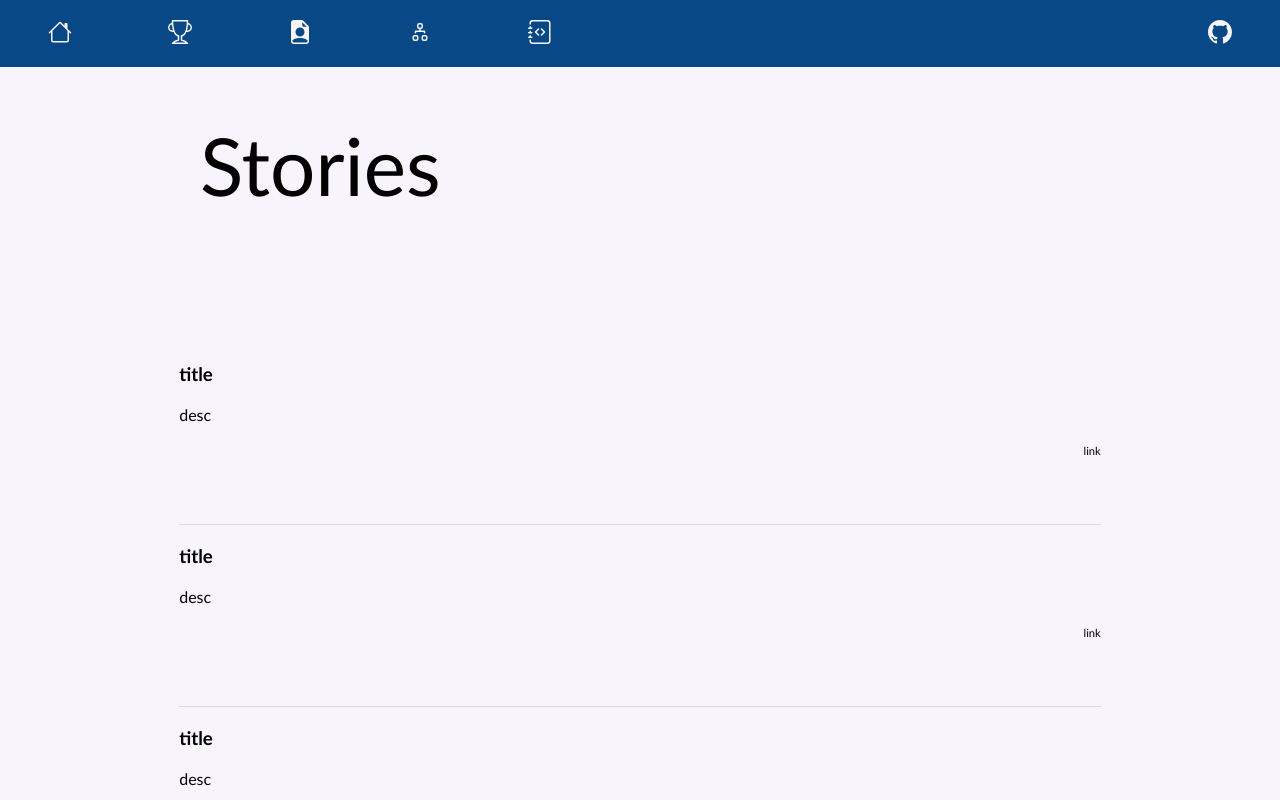
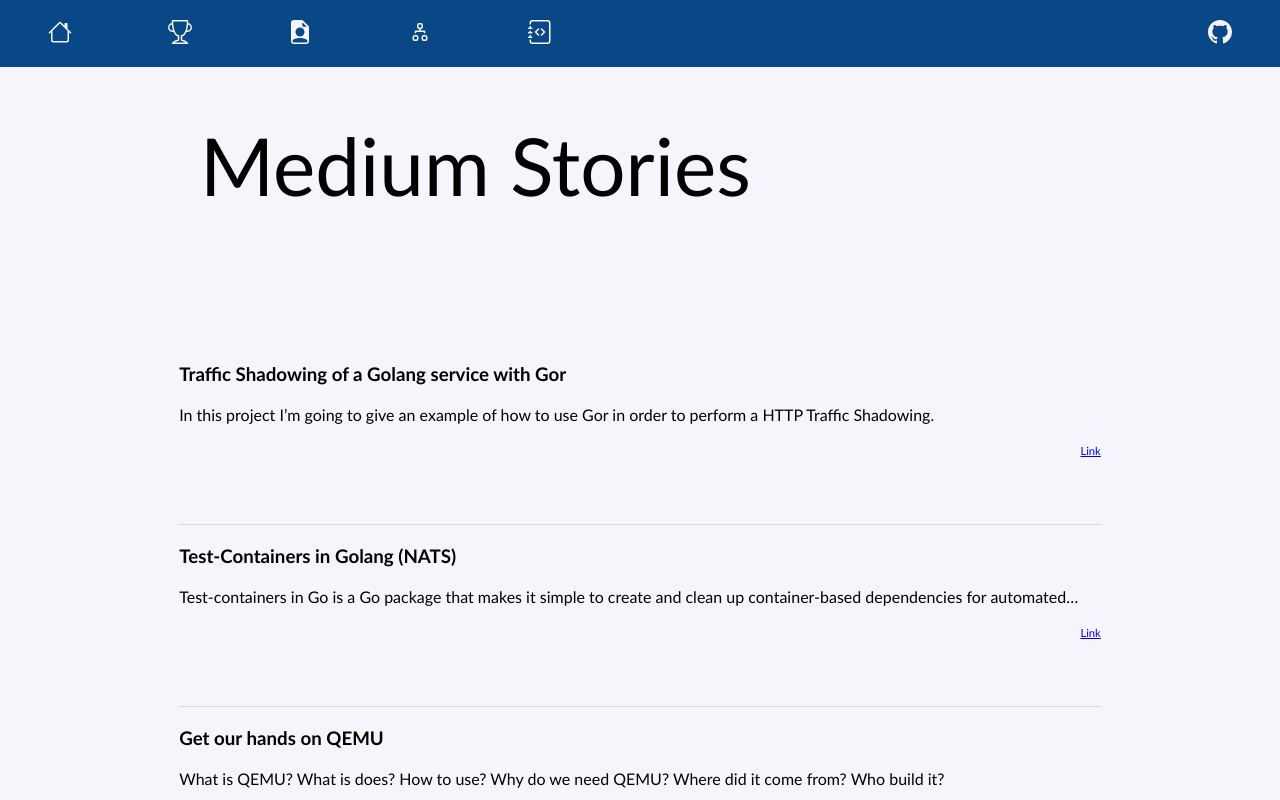
Before and after one commit to amirhnajafiz/amirhnajafiz.github.io, a Vue app in the folder github.io/: page /stories in a window 1280 px wide. Shown: the top 800 px of the page. Built offline with nearby package versions, Linux system fonts and the light colour scheme.

Commit message:
add: stories part

```diff
--- a/github.io/src/views/StoryView/components/Story.vue
+++ b/github.io/src/views/StoryView/components/Story.vue
@@ -20,9 +20,9 @@ defineProps({
     <p style="margin-bottom: 20px;">
       {{ description }}
     </p>
-    <small class="little">
-      {{ link }}
-    </small>
+    <a :href="link" target="_blank" class="little">
+      Link
+    </a>
   </div>
 </template>
 
--- a/github.io/src/views/StoryView/index.vue
+++ b/github.io/src/views/StoryView/index.vue
@@ -1,7 +1,7 @@
 <template>
   <div>
     <div class="headline">
-      Stories
+      Medium Stories
     </div>
     <div>
       <Story
@@ -24,24 +24,19 @@ export default {
     return {
       stories: [
         {
-          title: "title",
-          description: "desc",
-          link: "link"
+          title: "Traffic Shadowing of a Golang service with Gor",
+          description: "In this project I’m going to give an example of how to use Gor in order to perform a HTTP Traffic Shadowing.",
+          link: "https://medium.com/@amirhossein-najafizadeh/traffic-shadowing-golang-service-with-gor-90d99f6b8856?source=your_stories_page-------------------------------------"
         },
         {
-          title: "title",
-          description: "desc",
-          link: "link"
+          title: "Test-Containers in Golang (NATS)",
+          description: "Test-containers in Go is a Go package that makes it simple to create and clean up container-based dependencies for automated…",
+          link: "https://medium.com/@amirhossein-najafizadeh/test-containers-in-golang-nats-1e1c60e7823f?source=your_stories_page-------------------------------------"
         },
         {
-          title: "title",
-          description: "desc",
-          link: "link"
-        },
-        {
-          title: "title",
-          description: "desc",
-          link: "link"
+          title: "Get our hands on QEMU",
+          description: "What is QEMU? What is does? How to use? Why do we need QEMU? Where did it come from? Who build it?",
+          link: "#"
         }
       ]
     }
```
